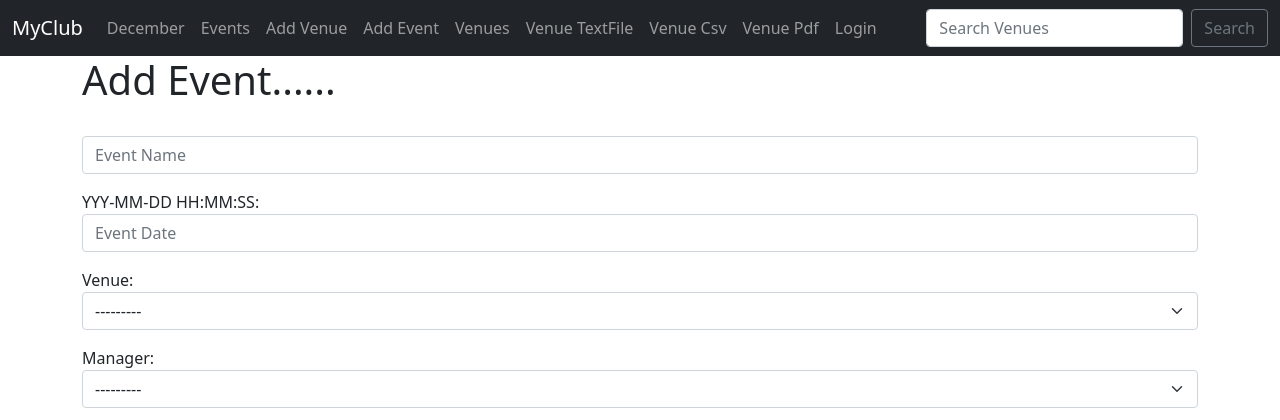
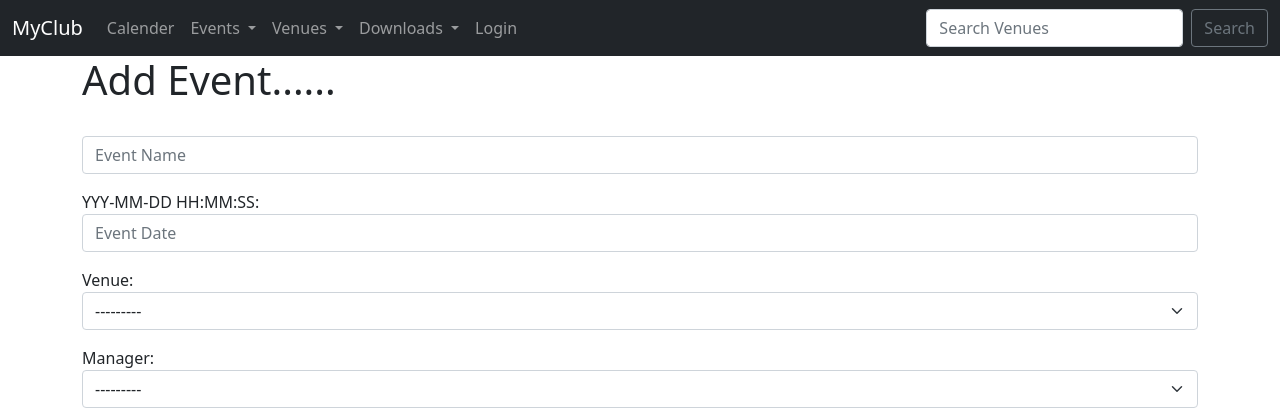
Before and after one commit to TimzOwen/events, a Django app: page /add_event in a window 1280 px wide. Shown: the top 420 px of the page. Run offline with Django 4.2, Linux system fonts and the light colour scheme; data comes from the database, SQL or seed files in the repository; both versions use the stored data as it was after the commit.

Commit message:
updated nav bar

```diff
--- a/events/templates/events/navbar.html
+++ b/events/templates/events/navbar.html
@@ -8,28 +8,38 @@
         <div class="collapse navbar-collapse" id="navbarSupportedContent">
             <ul class="navbar-nav me-auto mb-2 mb-lg-0">
                 <li class="nav-item">
-                    <a class="nav-link" href="{% url 'home' '2025' 'December' %}">December</a>
+                    <a class="nav-link" href="{% url 'home' '2025' 'December' %}">Calender</a>
                 </li>
-                <li class="nav-item">
-                    <a class="nav-link" href="{% url 'list-events' %}">Events</a>
+                <li class="nav-item dropdown">
+                    <a class="nav-link dropdown-toggle" href="#" id="navbarDarkDropdownMenuLink" role="button"
+                       data-bs-toggle="dropdown" aria-expanded="false">
+                        Events
+                    </a>
+                    <ul class="dropdown-menu dropdown-menu-dark" aria-labelledby="navbarDarkDropdownMenuLink">
+                        <li><a class="dropdown-item" href="{% url 'list-events' %}">All Events</a></li>
+                        <li><a class="dropdown-item" href="{% url 'add-event' %}">Add Event</a></li>
+                    </ul>
                 </li>
-                <li class="nav-item">
-                    <a class="nav-link" href="{% url 'add-venue' %}">Add Venue</a>
+                <li class="nav-item dropdown">
+                    <a class="nav-link dropdown-toggle" href="#" id="navbarDarkDropdownMenuLink" role="button"
+                       data-bs-toggle="dropdown" aria-expanded="false">
+                        Venues
+                    </a>
+                    <ul class="dropdown-menu dropdown-menu-dark" aria-labelledby="navbarDarkDropdownMenuLink">
+                        <li><a class="dropdown-item" href="{% url 'list-venues' %}">All Venues</a></li>
+                        <li><a class="dropdown-item" href="{% url 'add-venue' %}">Add Venue</a></li>
+                    </ul>
                 </li>
-                  <li class="nav-item">
-                    <a class="nav-link" href="{% url 'add-event' %}">Add Event</a>
-                </li>
-                <li class="nav-item">
-                    <a class="nav-link" href="{% url 'list-venues' %}">Venues</a>
-                </li>
-                 <li class="nav-item">
-                    <a class="nav-link" href="{% url 'venue_text' %}">Venue TextFile</a>
-                </li>
-                <li class="nav-item">
-                    <a class="nav-link" href="{% url 'venue_csv' %}">Venue Csv</a>
-                </li>
-                <li class="nav-item">
-                    <a class="nav-link" href="{% url 'venue_pdf' %}">Venue Pdf</a>
+                <li class="nav-item dropdown">
+                    <a class="nav-link dropdown-toggle" href="#" id="navbarDarkDropdownMenuLink" role="button"
+                       data-bs-toggle="dropdown" aria-expanded="false">
+                        Downloads
+                    </a>
+                    <ul class="dropdown-menu dropdown-menu-dark" aria-labelledby="navbarDarkDropdownMenuLink">
+                        <li><a class="dropdown-item" href="{% url 'venue_text' %}">Venue TextFile</a></li>
+                        <li><a class="dropdown-item" href="{% url 'venue_csv' %}">Venue Csv</a></li>
+                        <li><a class="dropdown-item" href="{% url 'venue_pdf' %}">Venue Pdf</a></li>
+                    </ul>
                 </li>
                 {% if user.is_authenticated %}
                     <li class="nav-item">
```
Also changed, not shown: db.sqlite3. Lines whose indentation alone changed are shown as unchanged.
